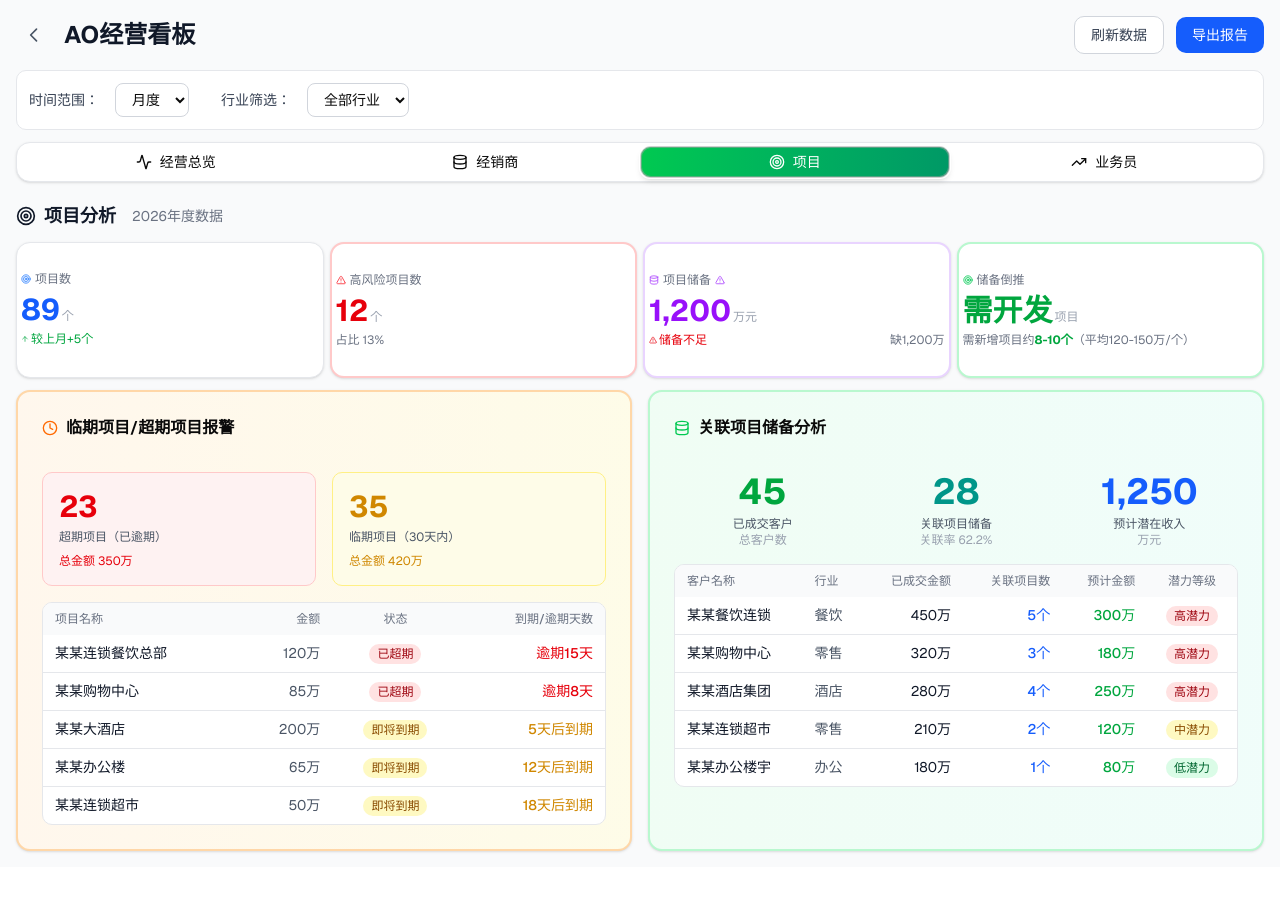
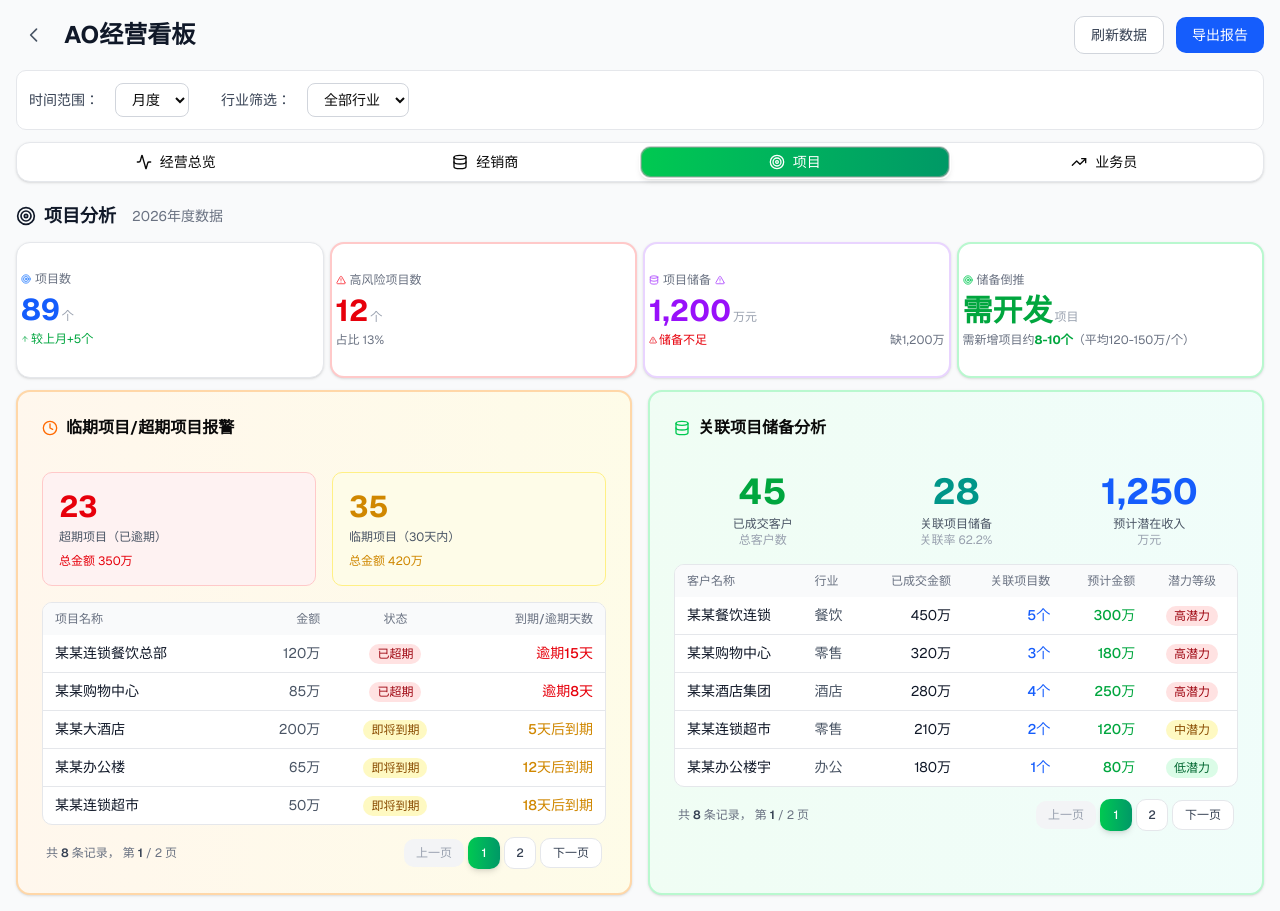
Before and after one commit to navylee1990/coze_jsc, a Next.js app: page /sales in a window 1280 px wide. Both pictures are taken after a click on the tab "项目". Before the commit the page ends 867 px from the top, so only its background shows below. Built offline with nearby package versions, Linux system fonts and the light colour scheme.

Commit message:
feat: AO经营看板项目模块新增分页功能

```diff
--- a/src/app/sales/page.tsx
+++ b/src/app/sales/page.tsx
@@ -256,6 +256,30 @@ const projectKPI = {
   highRiskProjects: 12,   // 高风险项目数
 };
 
+// 临期/超期项目数据
+const urgentProjectsData = [
+  { name: '某某连锁餐饮总部', amount: '120万', status: 'expired', days: -15 },
+  { name: '某某购物中心', amount: '85万', status: 'expired', days: -8 },
+  { name: '某某大酒店', amount: '200万', status: 'urgent', days: 5 },
+  { name: '某某办公楼', amount: '65万', status: 'urgent', days: 12 },
+  { name: '某某连锁超市', amount: '50万', status: 'urgent', days: 18 },
+  { name: '某某写字楼', amount: '90万', status: 'urgent', days: 22 },
+  { name: '某某医院门诊', amount: '110万', status: 'urgent', days: 25 },
+  { name: '某某学校食堂', amount: '75万', status: 'urgent', days: 28 },
+];
+
+// 关联项目储备数据
+const relatedProjectsData = [
+  { name: '某某餐饮连锁', industry: '餐饮', completed: 450, projects: 5, potential: 300, level: 'high' },
+  { name: '某某购物中心', industry: '零售', completed: 320, projects: 3, potential: 180, level: 'high' },
+  { name: '某某酒店集团', industry: '酒店', completed: 280, projects: 4, potential: 250, level: 'high' },
+  { name: '某某连锁超市', industry: '零售', completed: 210, projects: 2, potential: 120, level: 'medium' },
+  { name: '某某办公楼宇', industry: '办公', completed: 180, projects: 1, potential: 80, level: 'low' },
+  { name: '某某医院', industry: '医疗', completed: 350, projects: 4, potential: 280, level: 'high' },
+  { name: '某某学校', industry: '教育', completed: 220, projects: 3, potential: 160, level: 'medium' },
+  { name: '某某工业园', industry: '工业', completed: 400, projects: 6, potential: 320, level: 'high' },
+];
+
 export default function SalesDashboard() {
   const [filter, setFilter] = useState('all');
   const [timeRange, setTimeRange] = useState('month');
@@ -279,6 +303,24 @@ export default function SalesDashboard() {
   const dealerCurrentData = dealerAchievementRanking.slice(
     (dealerCurrentPage - 1) * dealerPageSize,
     dealerCurrentPage * dealerPageSize
+  );
+
+  // 临期/超期项目分页状态
+  const [urgentCurrentPage, setUrgentCurrentPage] = useState(1);
+  const urgentPageSize = 5;
+  const urgentTotalPages = Math.ceil(urgentProjectsData.length / urgentPageSize);
+  const urgentCurrentData = urgentProjectsData.slice(
+    (urgentCurrentPage - 1) * urgentPageSize,
+    urgentCurrentPage * urgentPageSize
+  );
+
+  // 关联项目储备分页状态
+  const [relatedCurrentPage, setRelatedCurrentPage] = useState(1);
+  const relatedPageSize = 5;
+  const relatedTotalPages = Math.ceil(relatedProjectsData.length / relatedPageSize);
+  const relatedCurrentData = relatedProjectsData.slice(
+    (relatedCurrentPage - 1) * relatedPageSize,
+    relatedCurrentPage * relatedPageSize
   );
 
   const handleRegionClick = (regionName: string) => {
@@ -988,13 +1030,7 @@ export default function SalesDashboard() {
                         </tr>
                       </thead>
                       <tbody className="divide-y divide-gray-200">
-                        {[
-                          { name: '某某连锁餐饮总部', amount: '120万', status: 'expired', days: -15 },
-                          { name: '某某购物中心', amount: '85万', status: 'expired', days: -8 },
-                          { name: '某某大酒店', amount: '200万', status: 'urgent', days: 5 },
-                          { name: '某某办公楼', amount: '65万', status: 'urgent', days: 12 },
-                          { name: '某某连锁超市', amount: '50万', status: 'urgent', days: 18 },
-                        ].map((project, index) => (
+                        {urgentCurrentData.map((project, index) => (
                           <tr key={index} className="hover:bg-gray-50">
                             <td className="px-3 py-2 text-sm font-medium text-gray-900">{project.name}</td>
                             <td className="px-3 py-2 text-sm text-right text-gray-600">{project.amount}</td>
@@ -1014,6 +1050,51 @@ export default function SalesDashboard() {
                         ))}
                       </tbody>
                     </table>
+                  </div>
+
+                  {/* 分页 */}
+                  <div className="flex items-center justify-between mt-3 px-1">
+                    <div className="text-xs text-gray-500">
+                      共 <span className="font-semibold text-gray-700">{urgentProjectsData.length}</span> 条记录，
+                      第 <span className="font-semibold text-gray-700">{urgentCurrentPage}</span> / {urgentTotalPages} 页
+                    </div>
+                    <div className="flex items-center gap-1">
+                      <button
+                        onClick={() => setUrgentCurrentPage(prev => Math.max(1, prev - 1))}
+                        disabled={urgentCurrentPage === 1}
+                        className={`px-3 py-1.5 text-xs font-medium rounded-lg transition-all ${
+                          urgentCurrentPage === 1
+                            ? 'bg-gray-100 text-gray-400 cursor-not-allowed'
+                            : 'bg-white border border-gray-200 text-gray-700 hover:bg-green-50 hover:border-green-300 hover:text-green-700'
+                        }`}
+                      >
+                        上一页
+                      </button>
+                      {Array.from({ length: urgentTotalPages }, (_, i) => i + 1).map((page) => (
+                        <button
+                          key={page}
+                          onClick={() => setUrgentCurrentPage(page)}
+                          className={`min-w-[32px] h-8 text-xs font-medium rounded-lg transition-all ${
+                            urgentCurrentPage === page
+                              ? 'bg-gradient-to-r from-green-500 to-emerald-600 text-white shadow-md'
+                              : 'bg-white border border-gray-200 text-gray-700 hover:bg-green-50 hover:border-green-300 hover:text-green-700'
+                          }`}
+                        >
+                          {page}
+                        </button>
+                      ))}
+                      <button
+                        onClick={() => setUrgentCurrentPage(prev => Math.min(urgentTotalPages, prev + 1))}
+                        disabled={urgentCurrentPage === urgentTotalPages}
+                        className={`px-3 py-1.5 text-xs font-medium rounded-lg transition-all ${
+                          urgentCurrentPage === urgentTotalPages
+                            ? 'bg-gray-100 text-gray-400 cursor-not-allowed'
+                            : 'bg-white border border-gray-200 text-gray-700 hover:bg-green-50 hover:border-green-300 hover:text-green-700'
+                        }`}
+                      >
+                        下一页
+                      </button>
+                    </div>
                   </div>
                 </CardContent>
               </Card>
@@ -1057,13 +1138,7 @@ export default function SalesDashboard() {
                         </tr>
                       </thead>
                       <tbody className="divide-y divide-gray-200">
-                        {[
-                          { name: '某某餐饮连锁', industry: '餐饮', completed: 450, projects: 5, potential: 300, level: 'high' },
-                          { name: '某某购物中心', industry: '零售', completed: 320, projects: 3, potential: 180, level: 'high' },
-                          { name: '某某酒店集团', industry: '酒店', completed: 280, projects: 4, potential: 250, level: 'high' },
-                          { name: '某某连锁超市', industry: '零售', completed: 210, projects: 2, potential: 120, level: 'medium' },
-                          { name: '某某办公楼宇', industry: '办公', completed: 180, projects: 1, potential: 80, level: 'low' },
-                        ].map((customer, index) => (
+                        {relatedCurrentData.map((customer, index) => (
                           <tr key={index} className="hover:bg-gray-50">
                             <td className="px-3 py-2 text-sm font-medium text-gray-900">{customer.name}</td>
                             <td className="px-3 py-2 text-sm text-gray-600">{customer.industry}</td>
@@ -1083,6 +1158,51 @@ export default function SalesDashboard() {
                         ))}
                       </tbody>
                     </table>
+                  </div>
+
+                  {/* 分页 */}
+                  <div className="flex items-center justify-between mt-3 px-1">
+                    <div className="text-xs text-gray-500">
+                      共 <span className="font-semibold text-gray-700">{relatedProjectsData.length}</span> 条记录，
+                      第 <span className="font-semibold text-gray-700">{relatedCurrentPage}</span> / {relatedTotalPages} 页
+                    </div>
+                    <div className="flex items-center gap-1">
+                      <button
+                        onClick={() => setRelatedCurrentPage(prev => Math.max(1, prev - 1))}
+                        disabled={relatedCurrentPage === 1}
+                        className={`px-3 py-1.5 text-xs font-medium rounded-lg transition-all ${
+                          relatedCurrentPage === 1
+                            ? 'bg-gray-100 text-gray-400 cursor-not-allowed'
+                            : 'bg-white border border-gray-200 text-gray-700 hover:bg-green-50 hover:border-green-300 hover:text-green-700'
+                        }`}
+                      >
+                        上一页
+                      </button>
+                      {Array.from({ length: relatedTotalPages }, (_, i) => i + 1).map((page) => (
+                        <button
+                          key={page}
+                          onClick={() => setRelatedCurrentPage(page)}
+                          className={`min-w-[32px] h-8 text-xs font-medium rounded-lg transition-all ${
+                            relatedCurrentPage === page
+                              ? 'bg-gradient-to-r from-green-500 to-emerald-600 text-white shadow-md'
+                              : 'bg-white border border-gray-200 text-gray-700 hover:bg-green-50 hover:border-green-300 hover:text-green-700'
+                          }`}
+                        >
+                          {page}
+                        </button>
+                      ))}
+                      <button
+                        onClick={() => setRelatedCurrentPage(prev => Math.min(relatedTotalPages, prev + 1))}
+                        disabled={relatedCurrentPage === relatedTotalPages}
+                        className={`px-3 py-1.5 text-xs font-medium rounded-lg transition-all ${
+                          relatedCurrentPage === relatedTotalPages
+                            ? 'bg-gray-100 text-gray-400 cursor-not-allowed'
+                            : 'bg-white border border-gray-200 text-gray-700 hover:bg-green-50 hover:border-green-300 hover:text-green-700'
+                        }`}
+                      >
+                        下一页
+                      </button>
+                    </div>
                   </div>
                 </CardContent>
               </Card>
```
